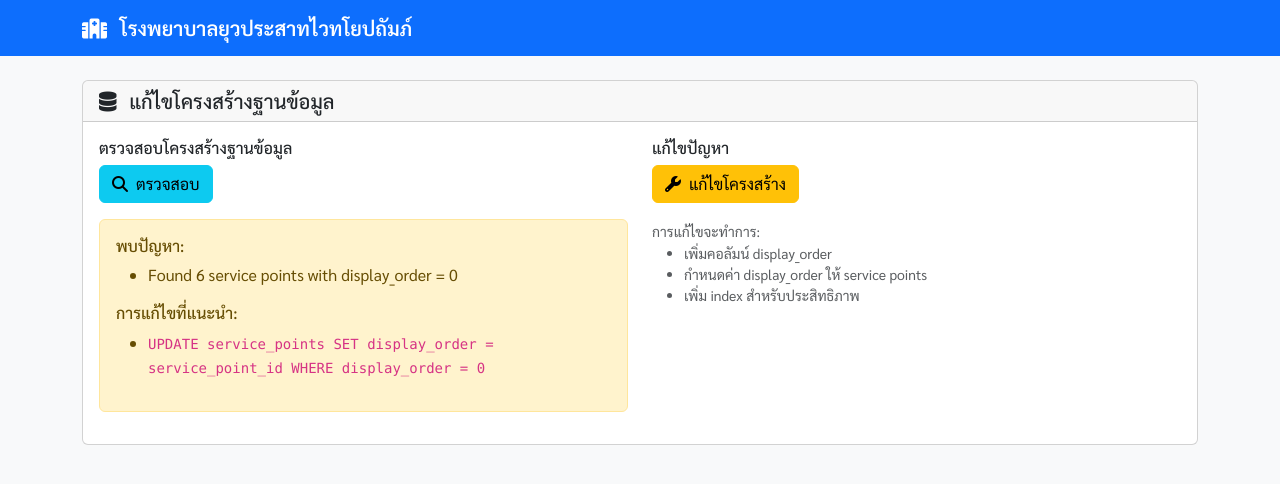
After one commit to puttapanycap/yuwa_que, a PHP site: page /yuwa_que/admin/fix_database_structure.php in a window 1280 px wide. The commit adds this page. Shown: the top 484 px of the page. Run offline with PHP 8.4, Linux system fonts and the light colour scheme; a user stored in the database is signed in; data comes from the database, SQL or seed files in the repository; some libraries are stand-ins or nearby versions.

Commit message:
fix: correct column name and add database structure validation
Update SQL queries to use correct column name and add tools to validate and fix database structure.

#VERCEL_SKIP

Co-authored-by: null <146793153+puttapanycap@users.noreply.github.com>

```diff
--- /dev/null
+++ b/admin/fix_database_structure.php
@@ -0,0 +1,186 @@
+<?php
+session_start();
+require_once '../config/config.php';
+
+// ตรวจสอบสิทธิ์ admin
+if (!isset($_SESSION['staff_id']) || $_SESSION['role_name'] !== 'Admin') {
+    header('Location: ../staff/login.php');
+    exit;
+}
+
+$message = '';
+$error = '';
+
+if ($_POST['action'] ?? '' === 'fix_structure') {
+    try {
+        $db = getDB();
+
+        // แก้ไขโครงสร้างฐานข้อมูล
+        $fixes = [
+            "ALTER TABLE service_points ADD COLUMN IF NOT EXISTS display_order INT DEFAULT 0",
+            "ALTER TABLE service_points ADD COLUMN IF NOT EXISTS queue_type_id INT NULL",
+            "UPDATE service_points SET display_order = 1 WHERE position_key = 'SCREENING_01' AND display_order = 0",
+            "UPDATE service_points SET display_order = 2 WHERE position_key = 'DOCTOR_01' AND display_order = 0",
+            "UPDATE service_points SET display_order = 3 WHERE position_key = 'DOCTOR_02' AND display_order = 0",
+            "UPDATE service_points SET display_order = 4 WHERE position_key = 'PHARMACY_01' AND display_order = 0",
+            "UPDATE service_points SET display_order = 5 WHERE position_key = 'CASHIER_01' AND display_order = 0",
+            "UPDATE service_points SET display_order = 6 WHERE position_key = 'RECORDS_01' AND display_order = 0",
+            "CREATE INDEX IF NOT EXISTS idx_service_points_display_order ON service_points(display_order)"
+        ];
+
+        foreach ($fixes as $sql) {
+            try {
+                $db->exec($sql);
+            } catch (Exception $e) {
+                // ข้าม error ที่เกิดจากคอลัมน์หรือ index ที่มีอยู่แล้ว
+                if (strpos($e->getMessage(), 'Duplicate') === false) {
+                    throw $e;
+                }
+            }
+        }
+
+        $message = 'แก้ไขโครงสร้างฐานข้อมูลเรียบร้อยแล้ว';
+
+    } catch (Exception $e) {
+        $error = 'เกิดข้อผิดพลาด: ' . $e->getMessage();
+    }
+}
+?>
+
+<!DOCTYPE html>
+<html lang="th">
+<head>
+    <meta charset="UTF-8">
+    <meta name="viewport" content="width=device-width, initial-scale=1.0">
+    <title>แก้ไขโครงสร้างฐานข้อมูล - โรงพยาบาลยุวประสาทไวทโยปถัมภ์</title>
+    <link href="https://cdn.jsdelivr.net/npm/bootstrap@5.3.0/dist/css/bootstrap.min.css" rel="stylesheet">
+    <link rel="stylesheet" href="https://cdnjs.cloudflare.com/ajax/libs/font-awesome/6.4.0/css/all.min.css">
+    <link href="https://fonts.googleapis.com/css2?family=Sarabun:wght@300;400;500;600;700&display=swap" rel="stylesheet">
+    <style>
+        body { font-family: 'Sarabun', sans-serif; }
+        .navbar-brand { font-weight: 600; }
+    </style>
+</head>
+<body class="bg-light">
+    <nav class="navbar navbar-expand-lg navbar-dark bg-primary">
+        <div class="container">
+            <a class="navbar-brand" href="dashboard.php">
+                <i class="fas fa-hospital me-2"></i>
+                โรงพยาบาลยุวประสาทไวทโยปถัมภ์
+            </a>
+        </div>
+    </nav>
+
+    <div class="container mt-4">
+        <div class="row">
+            <div class="col-md-12">
+                <div class="card">
+                    <div class="card-header">
+                        <h5 class="card-title mb-0">
+                            <i class="fas fa-database me-2"></i>
+                            แก้ไขโครงสร้างฐานข้อมูล
+                        </h5>
+                    </div>
+                    <div class="card-body">
+                        <?php if ($message): ?>
+                            <div class="alert alert-success">
+                                <i class="fas fa-check-circle me-2"></i>
+                                <?php echo htmlspecialchars($message); ?>
+                            </div>
+                        <?php endif; ?>
+
+                        <?php if ($error): ?>
+                            <div class="alert alert-danger">
+                                <i class="fas fa-exclamation-triangle me-2"></i>
+                                <?php echo htmlspecialchars($error); ?>
+                            </div>
+                        <?php endif; ?>
+
+                        <div class="row">
+                            <div class="col-md-6">
+                                <h6>ตรวจสอบโครงสร้างฐานข้อมูล</h6>
+                                <div id="validation-result" class="mb-3">
+                                    <button class="btn btn-info" onclick="validateStructure()">
+                                        <i class="fas fa-search me-2"></i>ตรวจสอบ
+                                    </button>
+                                </div>
+
+                                <div id="validation-details"></div>
+                            </div>
+
+                            <div class="col-md-6">
+                                <h6>แก้ไขปัญหา</h6>
+                                <form method="POST">
+                                    <input type="hidden" name="action" value="fix_structure">
+                                    <button type="submit" class="btn btn-warning" onclick="return confirm('คุณต้องการแก้ไขโครงสร้างฐานข้อมูลหรือไม่?')">
+                                        <i class="fas fa-wrench me-2"></i>แก้ไขโครงสร้าง
+                                    </button>
+                                </form>
+
+                                <div class="mt-3">
+                                    <small class="text-muted">
+                                        การแก้ไขจะทำการ:
+                                        <ul>
+                                            <li>เพิ่มคอลัมน์ display_order</li>
+                                            <li>กำหนดค่า display_order ให้ service points</li>
+                                            <li>เพิ่ม index สำหรับประสิทธิภาพ</li>
+                                        </ul>
+                                    </small>
+                                </div>
+                            </div>
+                        </div>
+                    </div>
+                </div>
+            </div>
+        </div>
+    </div>
+
+    <script src="https://cdn.jsdelivr.net/npm/bootstrap@5.3.0/dist/js/bootstrap.bundle.min.js"></script>
+    <script>
+        function validateStructure() {
+            fetch('../api/validate_database_structure.php')
+                .then(response => response.json())
+                .then(data => {
+                    const resultDiv = document.getElementById('validation-details');
+
+                    if (data.success) {
+                        resultDiv.innerHTML = `
+                            <div class="alert alert-success">
+                                <i class="fas fa-check-circle me-2"></i>
+                                ${data.message}
+                            </div>
+                        `;
+                    } else {
+                        let issuesHtml = '<div class="alert alert-warning"><h6>พบปัญหา:</h6><ul>';
+                        data.issues.forEach(issue => {
+                            issuesHtml += `<li>${issue}</li>`;
+                        });
+                        issuesHtml += '</ul>';
+
+                        if (data.fixes && data.fixes.length > 0) {
+                            issuesHtml += '<h6>การแก้ไขที่แนะนำ:</h6><ul>';
+                            data.fixes.forEach(fix => {
+                                issuesHtml += `<li><code>${fix}</code></li>`;
+                            });
+                            issuesHtml += '</ul>';
+                        }
+
+                        issuesHtml += '</div>';
+                        resultDiv.innerHTML = issuesHtml;
+                    }
+                })
+                .catch(error => {
+                    document.getElementById('validation-details').innerHTML = `
+                        <div class="alert alert-danger">
+                            <i class="fas fa-exclamation-triangle me-2"></i>
+                            เกิดข้อผิดพลาด: ${error.message}
+                        </div>
+                    `;
+                });
+        }
+
+        // ตรวจสอบอัตโนมัติเมื่อโหลดหน้า
+        validateStructure();
+    </script>
+</body>
+</html>
--- /dev/null
+++ b/api/validate_database_structure.php
@@ -0,0 +1,83 @@
+<?php
+require_once '../config/config.php';
+
+header('Content-Type: application/json; charset=utf-8');
+
+try {
+    $db = getDB();
+    $issues = [];
+    $fixes = [];
+
+    // ตรวจสอบโครงสร้างตาราง service_points
+    $stmt = $db->query("DESCRIBE service_points");
+    $columns = $stmt->fetchAll(PDO::FETCH_COLUMN);
+
+    $requiredColumns = [
+        'service_point_id',
+        'point_name',
+        'point_description',
+        'position_key',
+        'is_active',
+        'display_order',
+        'created_at'
+    ];
+
+    foreach ($requiredColumns as $column) {
+        if (!in_array($column, $columns)) {
+            $issues[] = "Missing column: service_points.$column";
+
+            switch ($column) {
+                case 'display_order':
+                    $fixes[] = "ALTER TABLE service_points ADD COLUMN display_order INT DEFAULT 0";
+                    break;
+                case 'queue_type_id':
+                    $fixes[] = "ALTER TABLE service_points ADD COLUMN queue_type_id INT NULL";
+                    break;
+            }
+        }
+    }
+
+    // ตรวจสอบข้อมูล display_order
+    $stmt = $db->query("SELECT COUNT(*) FROM service_points WHERE display_order = 0");
+    $zeroOrderCount = $stmt->fetchColumn();
+
+    if ($zeroOrderCount > 0) {
+        $issues[] = "Found $zeroOrderCount service points with display_order = 0";
+        $fixes[] = "UPDATE service_points SET display_order = service_point_id WHERE display_order = 0";
+    }
+
+    // ตรวจสอบตาราง service_flow_history
+    $stmt = $db->query("DESCRIBE service_flow_history");
+    $flowColumns = $stmt->fetchAll(PDO::FETCH_COLUMN);
+
+    $requiredFlowColumns = [
+        'flow_id',
+        'queue_id',
+        'from_service_point_id',
+        'to_service_point_id',
+        'staff_id',
+        'action',
+        'notes',
+        'timestamp'
+    ];
+
+    foreach ($requiredFlowColumns as $column) {
+        if (!in_array($column, $flowColumns)) {
+            $issues[] = "Missing column: service_flow_history.$column";
+        }
+    }
+
+    echo json_encode([
+        'success' => empty($issues),
+        'issues' => $issues,
+        'fixes' => $fixes,
+        'message' => empty($issues) ? 'Database structure is valid' : 'Found ' . count($issues) . ' issues'
+    ]);
+
+} catch (Exception $e) {
+    echo json_encode([
+        'success' => false,
+        'error' => $e->getMessage()
+    ]);
+}
+?>
```
Also changed, not shown: check_status.php (+4 -4 lines), database/fix_service_points_structure.sql (added, +23 -0 lines).
